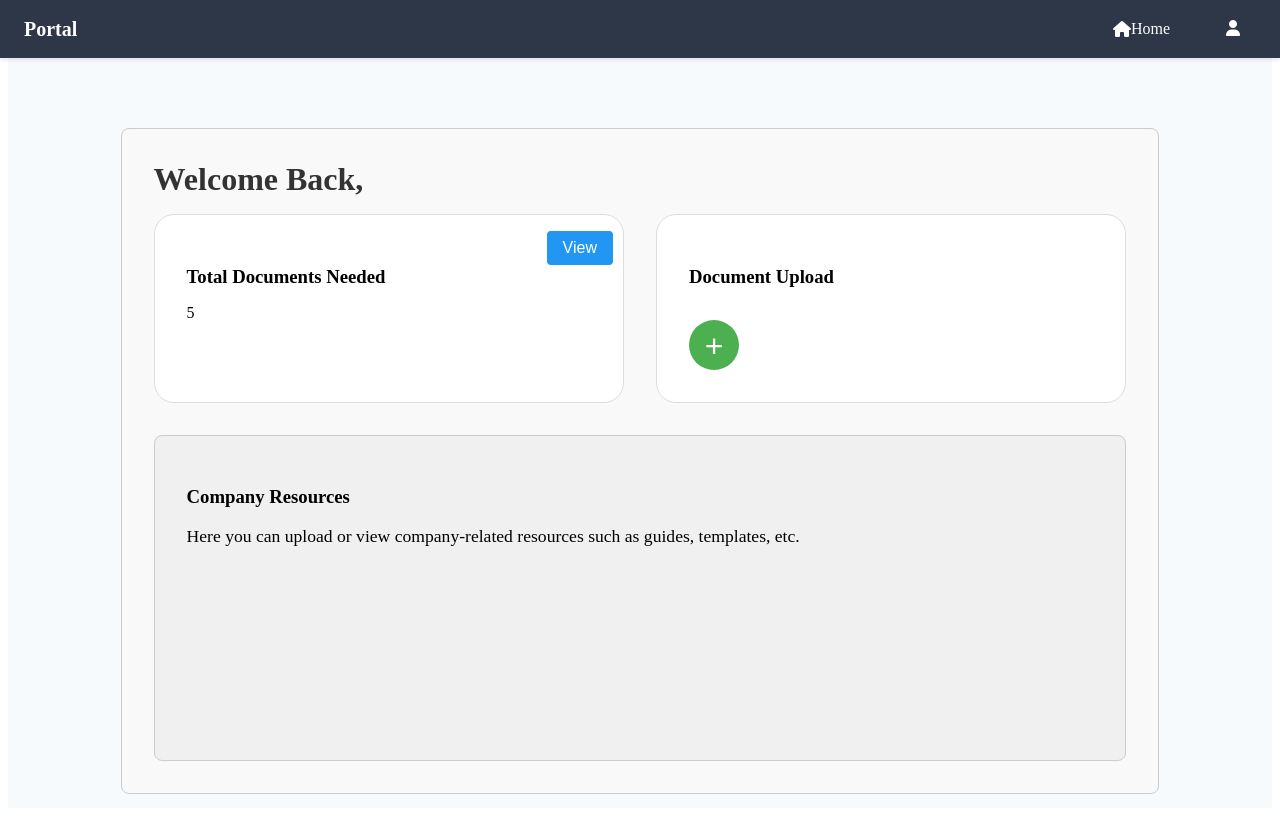
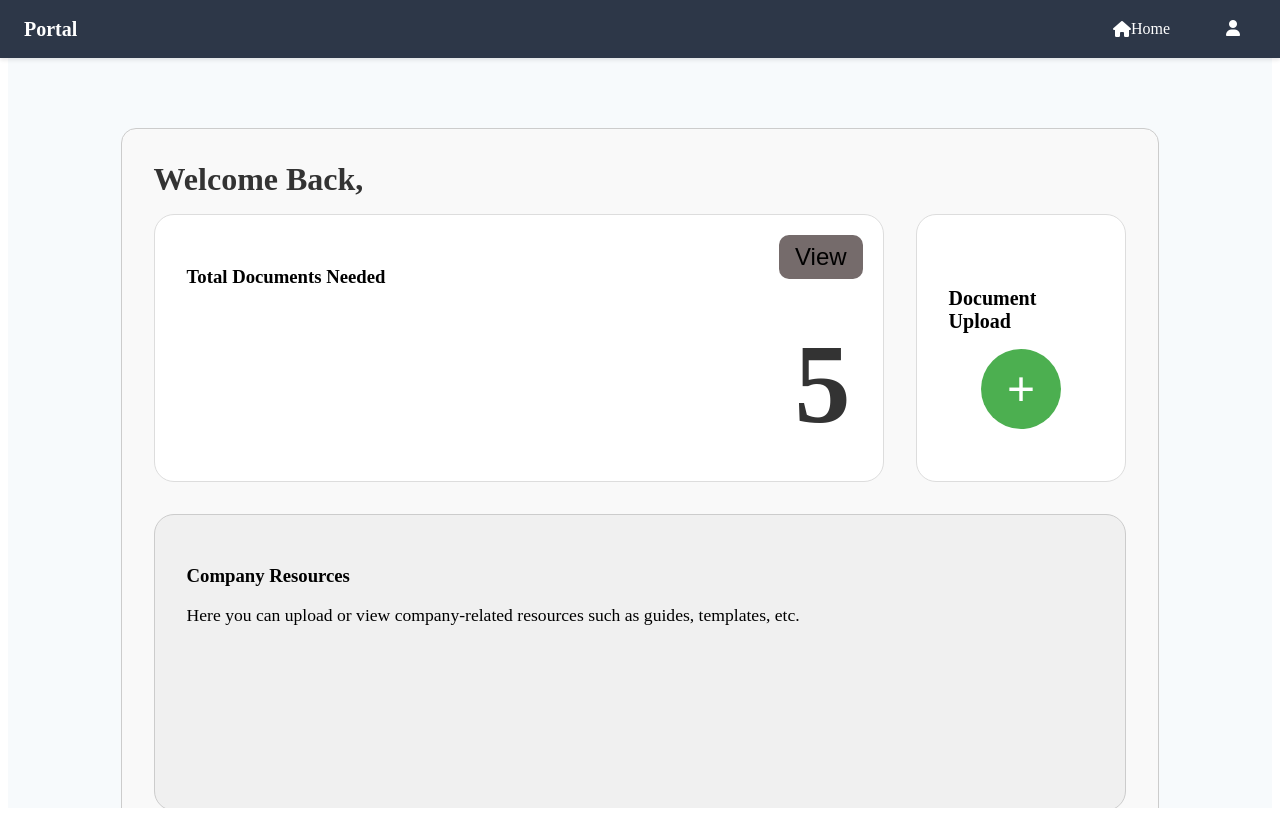
Before and after one commit to Ryou-06/eoportal, an Angular app: page /home in a window 1280 px wide. Built offline with nearby package versions, Linux system fonts and the light colour scheme.

Commit message:
Another Frontend

```diff
--- a/src/app/home/home.component.css
+++ b/src/app/home/home.component.css
@@ -3,11 +3,11 @@
     flex-direction: column;
     padding: 2rem;
     border: 1px solid #ccc;
-    border-radius: 8px;
+    border-radius: 15px;
     background-color: #f9f9f9;
     max-width: 80%;
     margin: 2rem auto;
-    height: 600px;
+    height: 650px;
   }
 
   .top-container {
@@ -30,6 +30,20 @@
     width: 100%;
   }
 
+  .upload-section {
+    flex: 1;
+    display: flex;
+    justify-content: center;
+    align-items: center;
+    flex-direction: column; /* Stack the button vertically */
+    padding: 2rem;
+    border: 1px solid #ddd;
+    border-radius: 4px;
+    background-color: #fff;
+    box-sizing: border-box;
+    border-radius: 20px;
+  }
+
   .total-documents, .upload-section {
     flex: 1;
     padding: 2rem;
@@ -48,7 +62,7 @@
     flex-grow: 1;
     padding: 2rem;
     background-color: #f0f0f0;
-    border-radius: 8px;
+    border-radius: 20px;
     border: 1px solid #ccc;
     margin-top: 1rem;
     height: 100%;
@@ -64,20 +78,28 @@
 
   /* Style for the button that triggers the modal */
   .upload-section button {
-    font-size: 2rem;
-    padding: 0.5rem;
-    width: 50px;
-    height: 50px;
+    font-size: 3rem; /* Make the button text larger */
+    padding: 1rem;
+    width: 80px; /* Increase width */
+    height: 80px; /* Increase height */
     border-radius: 50%;
     background-color: #4CAF50;
     color: white;
     border: none;
     cursor: pointer;
     text-align: center;
+    display: flex;
+    justify-content: center;
+    align-items: center;
   }
 
-  /* Modal Styles */
-  .modal-overlay {
+  .upload-section h3 {
+    margin-bottom: 1rem;
+    font-size: 1.25rem;
+  }
+
+/* Modal Styles */
+.modal-overlay {
     position: fixed;
     top: 0;
     left: 0;
@@ -97,6 +119,9 @@
     max-width: 500px;
     width: 100%;
     text-align: center;
+    display: flex;
+    flex-direction: column;
+    gap: 1rem;
   }
 
   .drag-area {
@@ -115,11 +140,40 @@
     display: none;
   }
 
-  /* Styling for modal close button */
+  /* Add Flexbox for Buttons Container */
+.buttons-container {
+  display: flex;
+  justify-content: space-between;
+  gap: 1rem;
+  width: 100%;
+  margin-top: 1rem;
+}
+
+/* Submit Button Styling */
+.submit-btn {
+  background-color: #000;
+  color: white;
+  cursor: pointer;
+  font-size: 1rem;
+}
+
+.submit-btn:hover {
+    background-color: #353131;
+  }
+
+  /* Styling for the Back Button (Cancel) */
+  .cancel-btn {
+    background-color: #000;
+    color: white;
+  }
+
+  .cancel-btn:hover {
+    background-color: #353131;
+  }
+
   button {
-    margin-top: 1rem;
     padding: 0.5rem 1rem;
-    background-color: #f44336;
+    background-color: #000;
     color: white;
     border: none;
     border-radius: 4px;
@@ -127,27 +181,54 @@
   }
 
   button:hover {
-    background-color: #d32f2f;
+    background-color: #353131;
   }
 
   /* Position the "View" button in the upper-right corner of the total-documents section */
   .total-documents {
     position: relative;
+    display: flex;
+    flex-direction: column;
+    align-items: flex-start;
   }
+
 
   .view-btn {
     position: absolute;
-    top: 0;
-    right: 10px; /* Adjust this value to move the button a little to the left */
+    top: 20px; /* Move it higher to be above the number */
+    right: 20px;
     padding: 0.5rem 1rem;
-    background-color: #2196F3;
-    color: white;
+    background-color: #756b6b;
+    color: black;
     border: none;
-    border-radius: 4px;
+    border-radius: 10px;
     cursor: pointer;
-    font-size: 1rem;
+    font-size: x-large;
   }
 
   .view-btn:hover {
     background-color: #1976D2;
   }
+
+  .total-documents p {
+    margin-top: 1rem; /* Add space between the button and the document number */
+    font-size:7rem;
+    font-weight: bold;
+    color: #333;
+    margin-left: 38rem;
+    margin-bottom: 0;
+  }
+
+  /* Adjust the modal for other buttons as well */
+button {
+    padding: 0.5rem 1rem;
+    background-color: #000;
+    color: white;
+    border: none;
+    border-radius: 4px;
+    cursor: pointer;
+  }
+
+  button:hover {
+    background-color: #353131;
+  }
--- a/src/app/home/home.component.html
+++ b/src/app/home/home.component.html
@@ -4,9 +4,9 @@
       <div class="content-container">
         <div class="total-documents">
           <h3>Total Documents Needed</h3>
+          <button class="view-btn" (click)="openViewModal()">View</button>
+          <!-- Display the number of total documents below the "View" button -->
           <p>{{ totalDocuments }}</p>
-          <!-- View Button positioned in the top-right corner -->
-          <button class="view-btn" (click)="openViewModal()">View</button>
         </div>
 
         <!-- Button for triggering the upload modal -->
@@ -27,12 +27,24 @@
   <!-- Modal for file upload -->
   <div *ngIf="isModalOpen" class="modal-overlay" (click)="closeModal()">
     <div class="modal" (click)="$event.stopPropagation()">
-      <h3>Drag and Drop Files Here</h3>
       <div class="drag-area" (drop)="onFileDrop($event)" (dragover)="onDragOver($event)">
         <p>Drag your files here</p>
         <input type="file" (change)="onFileSelected($event)" />
       </div>
-      <button (click)="closeModal()">Close</button>
+
+      <!-- Display the selected files as a list -->
+      <div class="file-list" *ngIf="selectedFiles.length > 0">
+        <h4>Selected Files:</h4>
+        <ul>
+          <li *ngFor="let file of selectedFiles">{{ file.name }}</li>
+        </ul>
+      </div>
+
+      <!-- Buttons Container -->
+      <div class="buttons-container">
+        <button (click)="closeModal()">Cancel</button>
+        <button class="submit-btn" (click)="submitFile()">Submit</button>
+      </div>
     </div>
   </div>
 
@@ -42,6 +54,6 @@
       <h3>View Total Documents</h3>
       <p>Here you can view the details of the total documents needed.</p>
       <!-- Add more details or dynamic content here -->
-      <button (click)="closeViewModal()">Close</button>
+      <button (click)="closeViewModal()">Back</button>
     </div>
   </div>
--- a/src/app/home/home.component.ts
+++ b/src/app/home/home.component.ts
@@ -12,7 +12,7 @@ import { CommonModule } from '@angular/common';
 export class HomeComponent {
 
   totalDocuments = 5; // Example: Total number of documents needed
-  selectedFile: File | null = null;
+  selectedFiles: File[] = []; // Array to hold selected files
   isModalOpen = false; // For file upload modal
   isViewModalOpen = false; // For "View" modal
 
@@ -38,18 +38,22 @@ export class HomeComponent {
 
   // Handle file selection (from input)
   onFileSelected(event: any) {
-    const file = event.target.files[0];
-    if (file) {
-      console.log('File selected:', file.name);
+    const files = event.target.files;
+    if (files.length > 0) {
+      // Add files to the selectedFiles array
+      this.selectedFiles = Array.from(files);
+      console.log('Files selected:', this.selectedFiles);
     }
   }
 
   // Handle file drop (from drag-and-drop)
   onFileDrop(event: any) {
     event.preventDefault();
-    const file = event.dataTransfer.files[0];
-    if (file) {
-      console.log('File dropped:', file.name);
+    const files = event.dataTransfer.files;
+    if (files.length > 0) {
+      // Add files to the selectedFiles array
+      this.selectedFiles = Array.from(files);
+      console.log('Files dropped:', this.selectedFiles);
     }
   }
 
@@ -58,12 +62,15 @@ export class HomeComponent {
     event.preventDefault();
   }
 
-  // Upload the document (you can add upload logic here)
-  uploadDocument(): void {
-    if (this.selectedFile) {
-      console.log('Uploading:', this.selectedFile.name);
+  // Upload the document (file submission)
+  submitFile(): void {
+    if (this.selectedFiles.length > 0) {
+      this.selectedFiles.forEach(file => {
+        console.log('Submitting file:', file.name);
+        // Add your file upload logic here (e.g., call an API to upload the file)
+      });
     } else {
-      console.log('No file selected.');
+      console.log('No files selected for submission.');
     }
   }
 }
```
